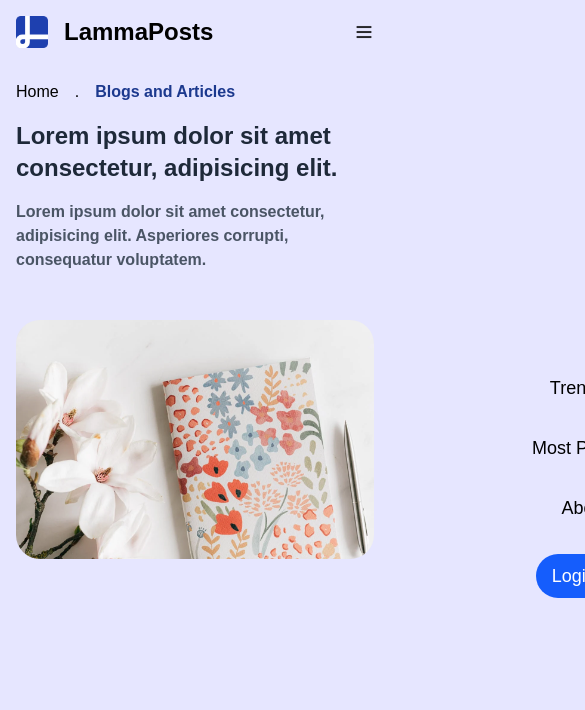
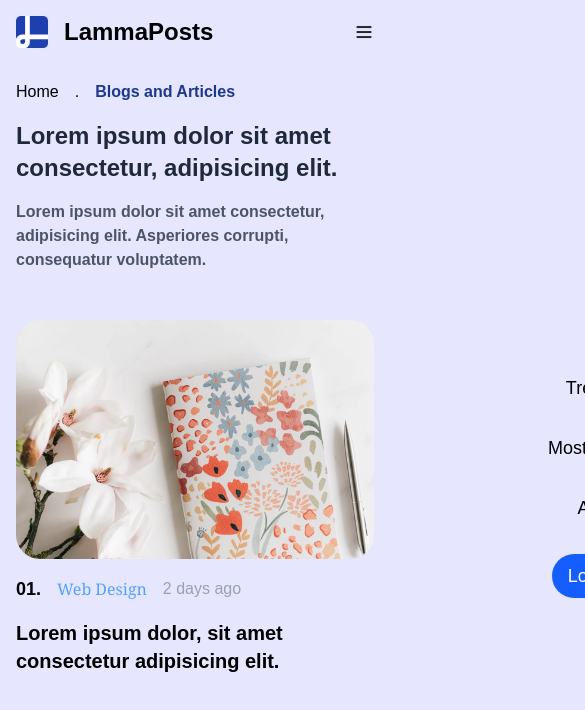
Before and after one commit to chinmaysubandh/DevOutlets, a React (Vite) app in the folder client/: page / in a window 390 px wide. Shown: the top 710 px of the page, 585 px wide, since content can reach past the window. Built offline with nearby package versions, Linux system fonts and the light colour scheme; no server answers.

Commit message:
featured posts

```diff
--- a/client/src/components/FeaturedPosts.jsx
+++ b/client/src/components/FeaturedPosts.jsx
@@ -1,4 +1,5 @@
 import React from 'react'
+import { Link } from 'react-router-dom'
 
 
 const FeaturedPosts = () => {
@@ -13,10 +14,23 @@ const FeaturedPosts = () => {
           className='rounded-3xl object-cover'
         />
         {/* Deatails */}
+        <div className='flex items-center justify-baseline gap-4 '>
+          <h1 className='text-lg font-bold'>01.</h1>
+          <Link className='text-blue-400 lg:text-lg font-serif '>Web Design</Link>
+          <span className=' lg:text-lg text-gray-400'>2 days ago</span>
+        </div>
         {/* Title */}
+
+          <Link className='text-xl font-semibold lg:text-3xl lg:font-bold w-full'>Lorem ipsum dolor, sit amet consectetur adipisicing elit.</Link>
+
       </div>
       {/* Other Posts */}
-      <div className='w-full lg:w-1/2 flex flex-col gap-4 '></div>
+
+
+      <div className='w-full lg:w-1/2 flex flex-col gap-4 '>
+
+
+      </div>
     </div>
   )
 }
--- a/client/src/components/Navbar.jsx
+++ b/client/src/components/Navbar.jsx
@@ -15,13 +15,13 @@ export const Navbar = () => {
             </Link>
             {/* Mobile Button */}
             <div className='md:hidden flex '>
-                <div className='text-3xl  cursor-pointer' onClick={() => setOpen((prev) => !(prev))} >
-                    {open ? "x" : <img className='font-bold' height={18} width={20} src="\src\assets\menu.png" alt="" />}
+                <button className='text-3xl  cursor-pointer' onClick={() => setOpen((prev) => !(prev))} >
+                    {open ? "X" : <img className='font-bold' height={18} width={20} src="\src\assets\menu.png" alt="" />}
 
-                </div>
+                </button>
             </div>
             {/* Mobile Link List */}
-            <div className={`md:hidden w-full h-screen flex flex-col items-center justify-center absolute top-16 gap-8 font-medium text-lg  transition-all ease-in-out ${open ? '-right-0' : '-right-[100%]'} `}>
+            <div className={`md:hidden w-full h-screen flex flex-col items-center justify-center fixed top-16 gap-8 font-medium text-lg  transition-all duration-400 ease-in-out ${open ? ' translate-x-0' : ' translate-x-full'} `}>
                 <Link to="/" >Trending</Link>
                 <Link to="/" >Most Popular</Link>
                 <Link to="/" >About</Link>
```
